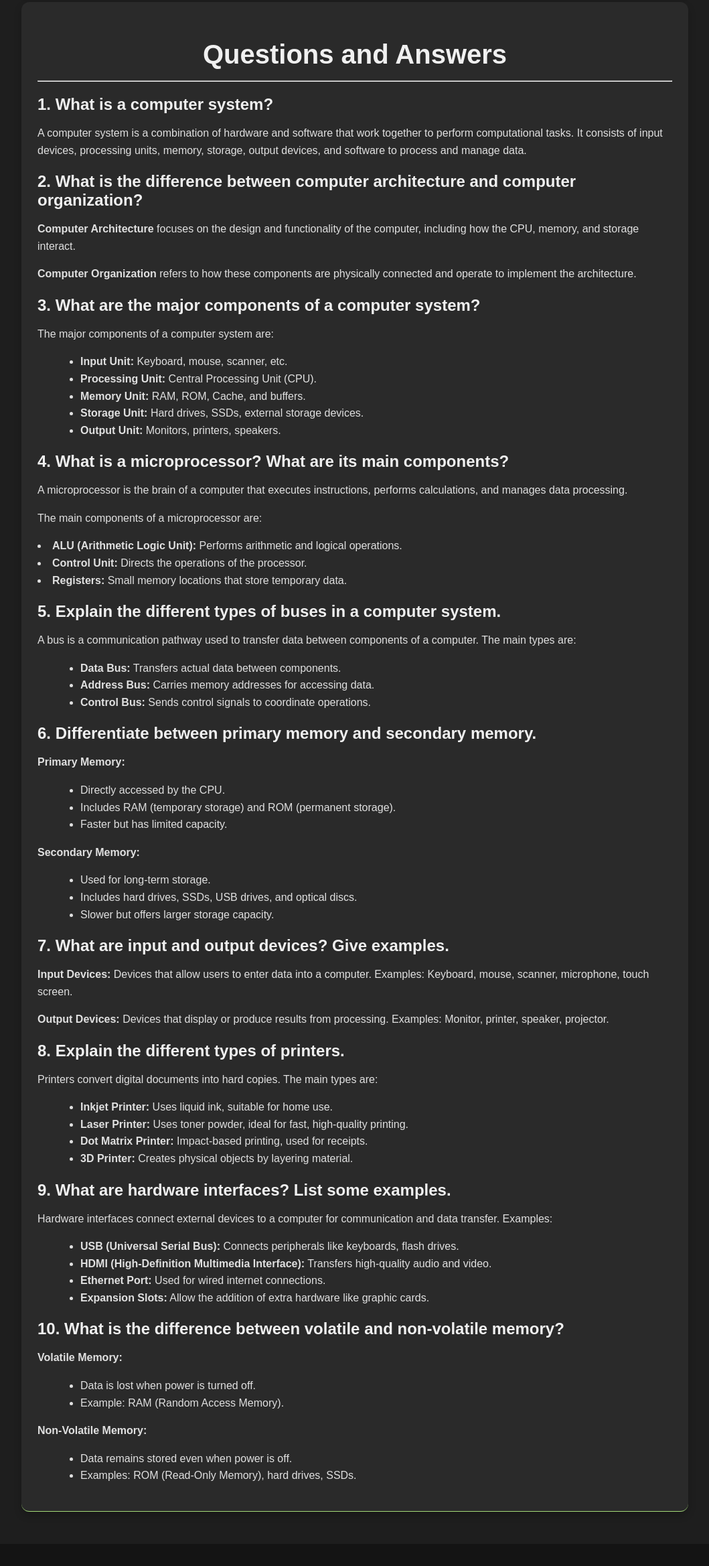
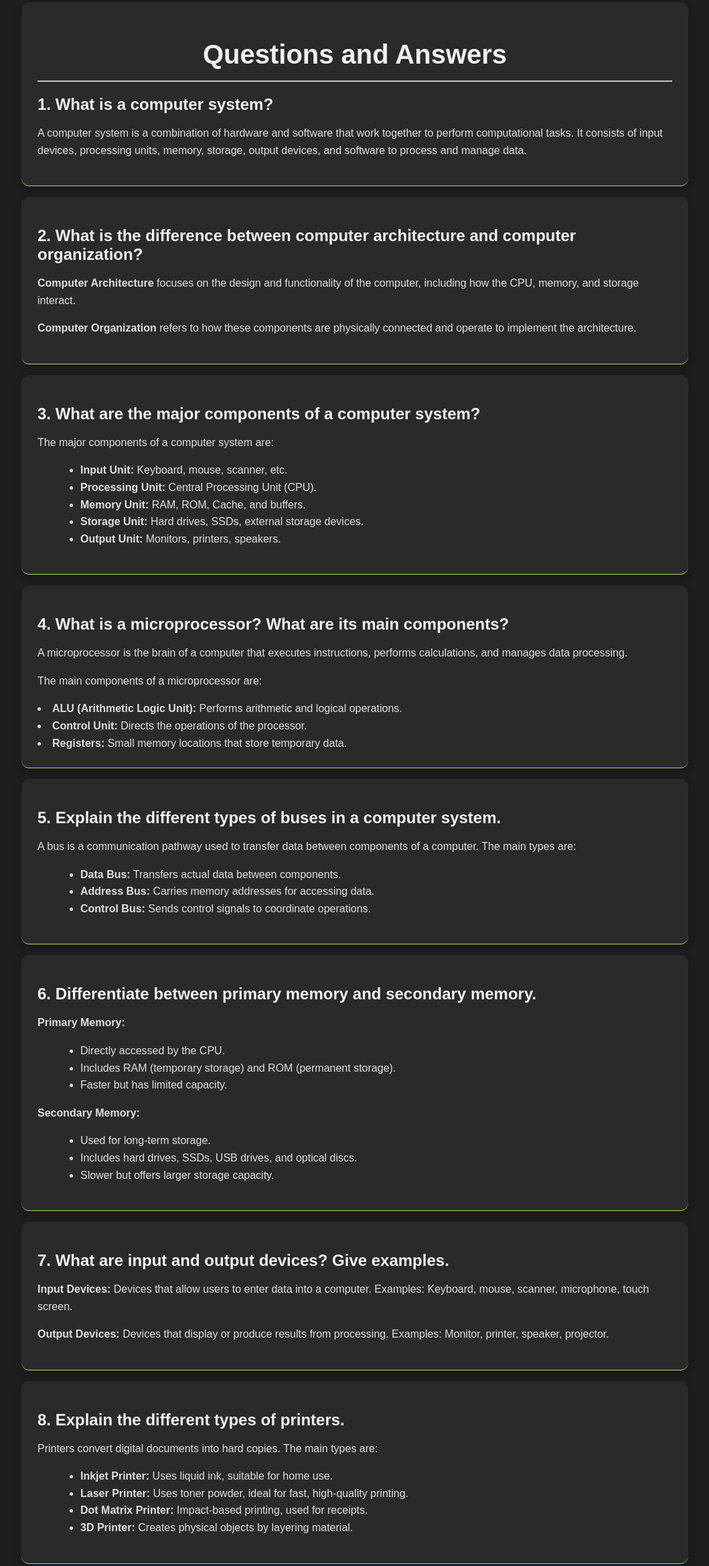
Before and after one commit to HKK901/syllabus, a plain HTML site: page ch1.html in a window 1280 px wide. Shown: the part 4202-6540 px from the top of the page at 67% size, without its empty margins (220-1279 px from the left). Before the commit the page ends 6507 px from the top, so only its background shows below. Drawn offline with Linux system fonts and the light colour scheme.

Commit message:
Update ch1.html

```diff
--- a/ch1.html
+++ b/ch1.html
@@ -210,11 +210,15 @@
 
         <h2>1. What is a computer system?</h2>
         <p>A computer system is a combination of hardware and software that work together to perform computational tasks. It consists of input devices, processing units, memory, storage, output devices, and software to process and manage data.</p>
+      </div>
 
+      <div class="section">
         <h2>2. What is the difference between computer architecture and computer organization?</h2>
         <p><strong>Computer Architecture</strong> focuses on the design and functionality of the computer, including how the CPU, memory, and storage interact.</p>
         <p><strong>Computer Organization</strong> refers to how these components are physically connected and operate to implement the architecture.</p>
+      </div>
 
+      <div class="section">
         <h2>3. What are the major components of a computer system?</h2>
         <p>The major components of a computer system are:</p>
         <ul>
@@ -224,7 +228,9 @@
           <li><strong>Storage Unit:</strong> Hard drives, SSDs, external storage devices.</li>
           <li><strong>Output Unit:</strong> Monitors, printers, speakers.</li>
         </ul>
+      </div>
 
+      <div class="section">
         <h2>4. What is a microprocessor? What are its main components?</h2>
         <p>A microprocessor is the brain of a computer that executes instructions, performs calculations, and manages data processing.</p>
         <p>The main components of a microprocessor are:</p>
@@ -233,7 +239,9 @@
           <li><strong>Control Unit:</strong> Directs the operations of the processor.</li>
           <li><strong>Registers:</strong> Small memory locations that store temporary data.</li>
         </ul>
+      </div>
 
+      <div class="section">
         <h2>5. Explain the different types of buses in a computer system.</h2>
         <p>A bus is a communication pathway used to transfer data between components of a computer. The main types are:</p>
         <ul>
@@ -241,7 +249,9 @@
           <li><strong>Address Bus:</strong> Carries memory addresses for accessing data.</li>
           <li><strong>Control Bus:</strong> Sends control signals to coordinate operations.</li>
         </ul>
+      </div>
 
+      <div class="section">
         <h2>6. Differentiate between primary memory and secondary memory.</h2>
         <p><strong>Primary Memory:</strong></p>
         <ul>
@@ -255,11 +265,15 @@
           <li>Includes hard drives, SSDs, USB drives, and optical discs.</li>
           <li>Slower but offers larger storage capacity.</li>
         </ul>
+      </div>
 
+      <div class="section">
         <h2>7. What are input and output devices? Give examples.</h2>
         <p><strong>Input Devices:</strong> Devices that allow users to enter data into a computer. Examples: Keyboard, mouse, scanner, microphone, touch screen.</p>
         <p><strong>Output Devices:</strong> Devices that display or produce results from processing. Examples: Monitor, printer, speaker, projector.</p>
+      </div>
 
+      <div class="section">
         <h2>8. Explain the different types of printers.</h2>
         <p>Printers convert digital documents into hard copies. The main types are:</p>
         <ul>
@@ -268,7 +282,9 @@
           <li><strong>Dot Matrix Printer:</strong> Impact-based printing, used for receipts.</li>
           <li><strong>3D Printer:</strong> Creates physical objects by layering material.</li>
         </ul>
+      </div>
 
+      <div class="section">
         <h2>9. What are hardware interfaces? List some examples.</h2>
         <p>Hardware interfaces connect external devices to a computer for communication and data transfer. Examples:</p>
         <ul>
@@ -277,7 +293,9 @@
           <li><strong>Ethernet Port:</strong> Used for wired internet connections.</li>
           <li><strong>Expansion Slots:</strong> Allow the addition of extra hardware like graphic cards.</li>
         </ul>
+      </div>
 
+      <div class="section">
         <h2>10. What is the difference between volatile and non-volatile memory?</h2>
         <p><strong>Volatile Memory:</strong></p>
         <ul>
```
